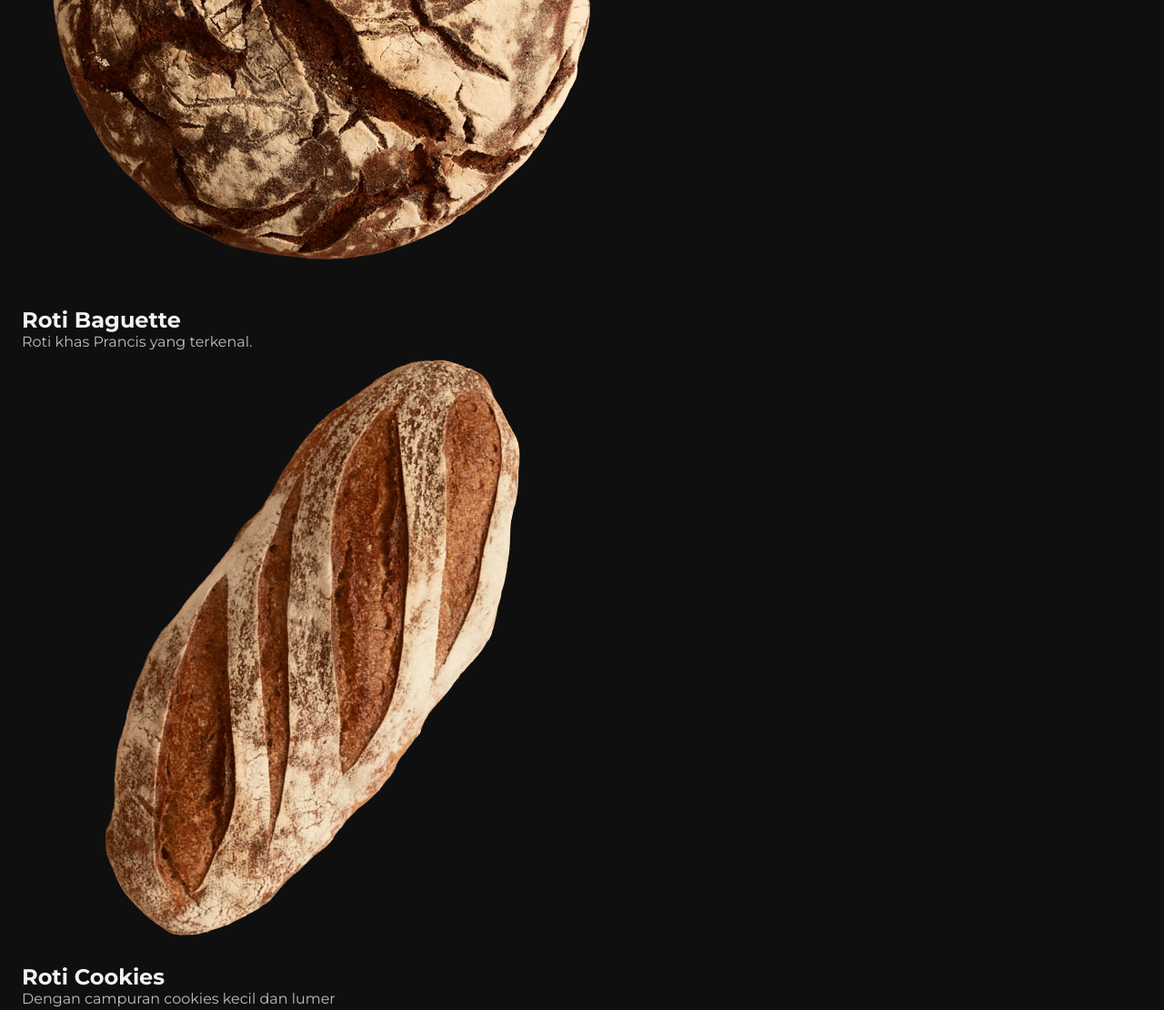
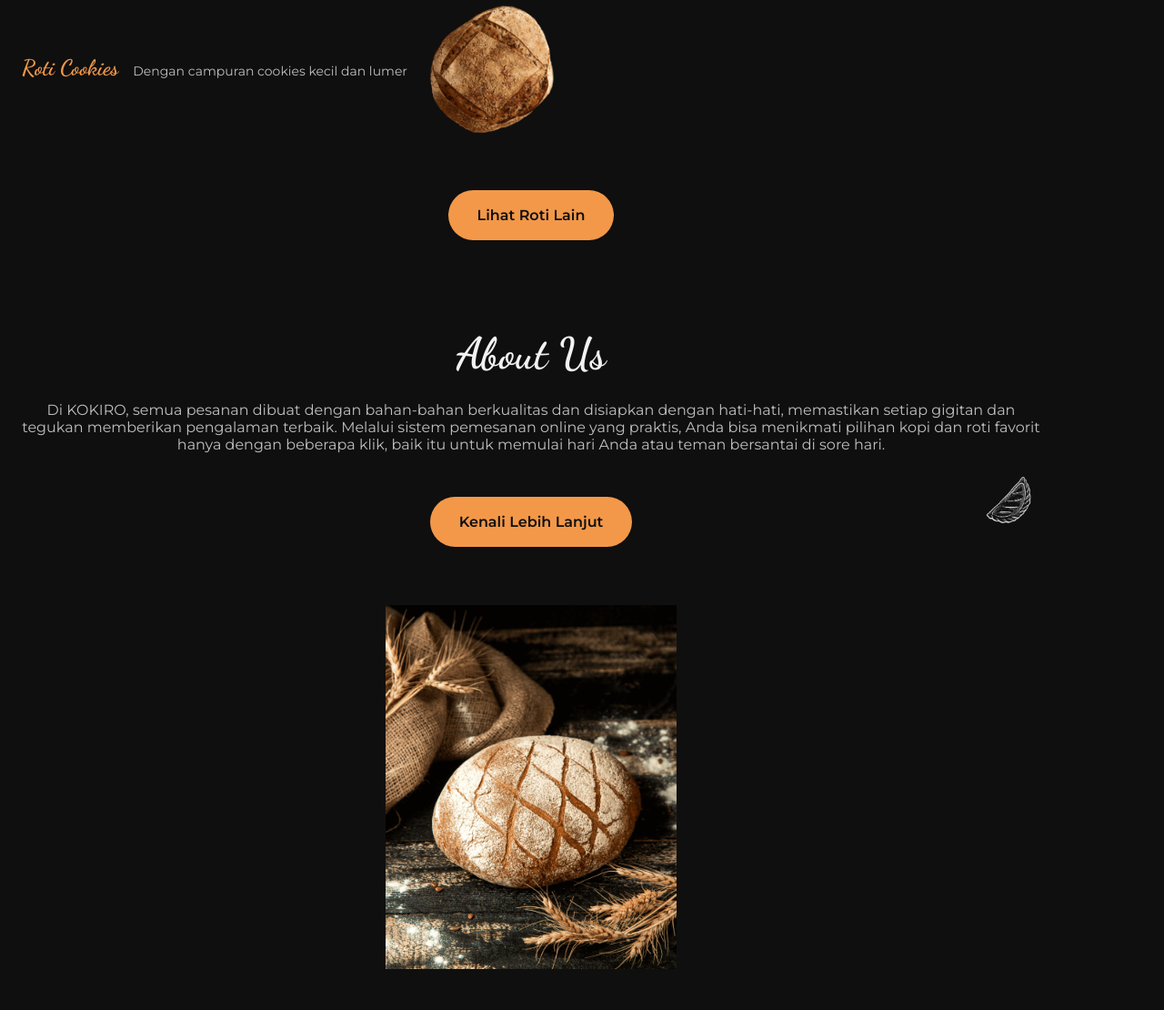
Before and after one commit to edoandrara/WeRoti, a plain HTML site: page index.html in a window 1280 px wide. Shown: the part 1545-2655 px from the top of the page at 91% size. Drawn offline with nearby package versions, Linux system fonts and the light colour scheme.

Commit message:
New & Favorites Update

```diff
--- a/assets/css/style.css
+++ b/assets/css/style.css
@@ -341,3 +341,66 @@ img {
 }
 
 /* New Roti */
+.new__container {
+    padding-top: 1.5rem;
+    row-gap: 3.5rem;
+}
+
+.new__content {
+    row-gap: 2rem;
+}
+
+.new__card {
+    display: flex;
+    column-gap: 1rem;
+    align-items: center;
+}
+
+.new__img {
+    width: 150px;
+}
+
+.new__title {
+    font-size: var(--h2-font-size);
+    font-family: var(--second-font);
+    color: var(--first-color);
+    margin-bottom: .5rem;
+}
+
+.new__description {
+    font-size: var(--small-font-size);
+}
+
+.new__card:nth-child(2) img {
+    order: -1;
+}
+
+.new__button {
+    justify-self: center;
+}
+
+/* About */
+.about__container {
+    row-gap: 4rem;
+}
+
+.about__data {
+    position: relative;
+    text-align: center;
+}
+
+.about__description {
+    margin-bottom: 3rem;
+}
+
+.about__bread {
+    width: 60px;
+    position: absolute;
+    bottom: 1rem;
+    right: 0;
+}
+
+.about__img {
+    width: 320px;
+    justify-self: center;
+}
--- a/index.html
+++ b/index.html
@@ -132,18 +132,45 @@
                     </article>
                 </div>
 
-                <a href="#" class="new_button button">Lihat Roti Lain</a>
+                <a href="#" class="new__button button">Lihat Roti Lain</a>
             </div>
         </section>
 
         <!-- About -->
         <section class="about section" id="about">
+            <div class="about__container container grid">
+                <div class="about__data">
+                    <h2 class="section__title">About Us</h2>
+                    <p class="about__description">
+                        Di KOKIRO, semua pesanan dibuat dengan bahan-bahan berkualitas dan disiapkan dengan hati-hati,
+                        memastikan setiap gigitan dan tegukan memberikan pengalaman terbaik. Melalui sistem pemesanan online yang praktis,
+                        Anda bisa menikmati pilihan kopi dan roti favorit hanya dengan beberapa klik, baik itu untuk memulai hari Anda atau teman bersantai di sore hari.
+                    </p>
 
+                    <a href="#" class="button">Kenali Lebih Lanjut</a>
+
+                    <img src="assets/img/bread-2.png" alt="image" class="about__bread">
+                </div>
+
+                <img src="assets/img/about-bread.png" alt="image" class="about__img">
+            </div>
         </section>
 
         <!-- Favorites -->
         <section class="favorite section" id="favorite">
+            <h2 class="section__title">Customer Favorites</h2>
 
+            <div class="favorite__container container grid">
+                <article class="favorite__card">
+                    <img src="assets/img/favorite-bread-1.png" alt="image" class="favorite__img">
+
+                    <div class="favorite__data">
+                        <h2 class="favorite__title"></h2>
+                        <span class="favorite__subtitle"></span>
+                        <h3 class="favorite__price"></h3>
+                    </div>
+                </article>
+            </div>
         </section>
 
         <!-- Visit -->
```
